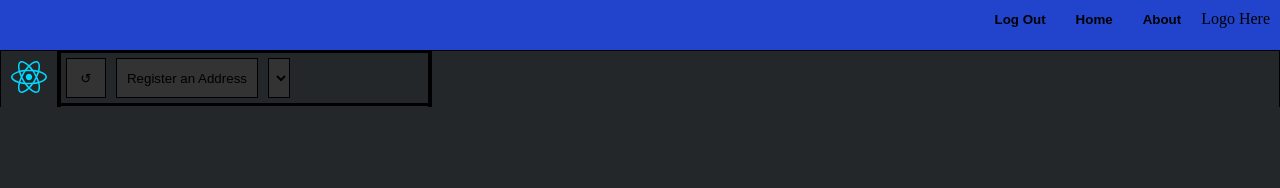
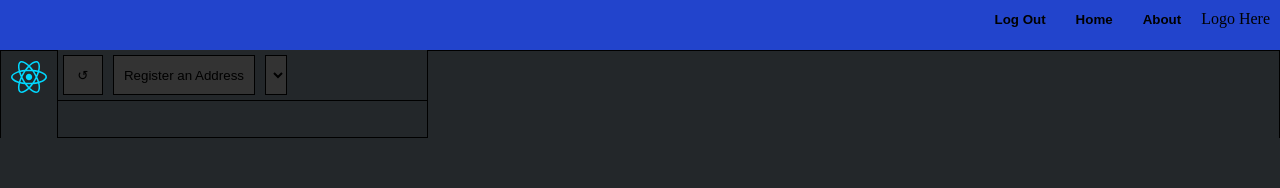
Before and after one commit to prushton2/mail-server-frontend, a React (Vite) app: page /mail in a window 1280 px wide. Shown: the top 188 px of the page. Built offline with nearby package versions, Linux system fonts and the light colour scheme.

Commit message:
"improved" styling

```diff
--- a/src/components/Header.css
+++ b/src/components/Header.css
@@ -30,3 +30,7 @@
     padding-right: 10px;
     padding-left: 10px;
 }
+
+.headerButton:hover {
+    background-color: var(--color30);
+}
--- a/src/components/Mail.css
+++ b/src/components/Mail.css
@@ -24,8 +24,8 @@
 }
 
 .bar1 {
-    border: 3px solid var(--borderColor);
-    border-bottom: none;
+    /* border: 1px solid var(--borderColor); */
+    /* border-bottom: none; */
     order: 2;
     flex-grow: 2;
     flex-shrink: 0;
@@ -69,7 +69,9 @@ select {
 
 .inboxElement {
     margin-bottom: -1px;
-    border-bottom: 3px dashed var(--borderColorLight);
+    border: 1px solid var(--borderColor);
+    background-color: var(--backgroundColorElement);
+
     /* border-left: 3px solid var(--borderColor);
     border-right: 3px solid var(--borderColor); */
 
@@ -87,14 +89,14 @@ select {
 }
 
 .mailHeader {
-    border: 3px solid var(--borderColor);
+    border: 1px solid var(--borderColor);
     background-color: var(--backgroundColorElement);
     margin: 10px;
     padding: 10px;
 }
 
 .mailBody {
-    border: 3px solid var(--borderColor);
+    border: 1px solid var(--borderColor);
     background-color: var(--backgroundColorElement);
     margin: 10px;
     padding: 10px;
--- a/src/components/Mail.tsx
+++ b/src/components/Mail.tsx
@@ -67,8 +67,10 @@ function Mail() {
                 <select onChange={(e) => {setCurrentAddress(e.target.value)}}>
                     {addresses}
                 </select>
+                <div style={{"borderTop": "1px solid black"}}></div>
                 <br />
-                <div style={{"borderTop": "3px solid black"}}>
+                <br />
+                <div style={{"borderTop": "1px solid black"}}>
                     {renderEmails(allMail)}
                 </div>
             </div>
@@ -145,6 +147,7 @@ function Mail() {
         emails.forEach((email: Email, i: number) => {
             emailjsx.push(
             <div key={email._id} className={`inboxElement${selectedIndex===i ?" Selected":""}`} onClick={() => setSelectedIndex(i)}>
+                {email.from[0].name} <br/>
                 {email.subject} <br/>
                 <label className="inboxElementBodyPreview">{email.text}</label>
             </div>)
```
